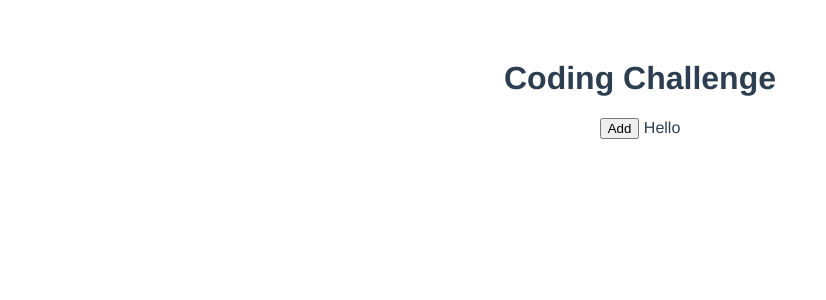
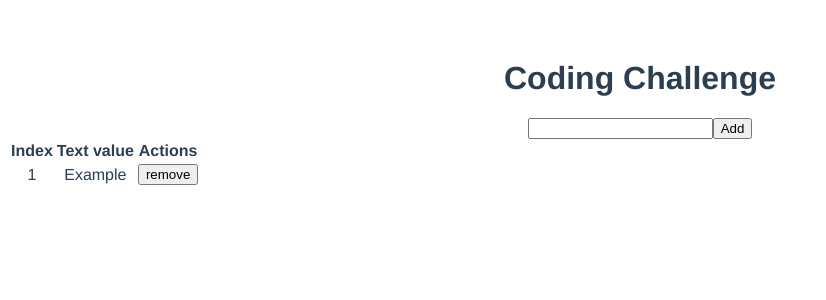
Before and after one commit to ulrichbergkemper1870/coding-challenge, a Vue app: page / in a window 1280 px wide. Shown: the top 300 px of the page, without its empty margins (0-826 px from the left). Built offline with nearby package versions, Linux system fonts and the light colour scheme.

Commit message:
template

```diff
--- a/src/App.vue
+++ b/src/App.vue
@@ -1,7 +1,7 @@
 <template>
   <h1>Coding Challenge</h1>
+  <Input />
   <Output />
-  <Input />
 </template>
 
 <script type="ts">
--- a/src/components/Input.vue
+++ b/src/components/Input.vue
@@ -1,7 +1,7 @@
 <template>
   <form>
+    <input type="text" name="textinput" />
     <button type="submit">Add</button>
-    Hello
   </form>
 </template>
 
@@ -10,9 +10,9 @@ export default {
   props: {
     // add optional props here
   },
-  setup(props, context) {
+  setup() {
+    // setup component
     return {};
-    // setup component
   },
 };
 </script>
--- a/src/components/Output.vue
+++ b/src/components/Output.vue
@@ -1,14 +1,31 @@
 <template>
-  <ul>
-    <li v-for="(line, index) in lines" :key="index">{{ line }}</li>
-  </ul>
+  <table>
+    <thead>
+      <tr>
+        <th>Index</th>
+        <th>Text value</th>
+        <th>Actions</th>
+      </tr>
+    </thead>
+    <tbody>
+      <tr>
+        <td>1</td>
+        <td>Example</td>
+        <td><button>remove</button></td>
+      </tr>
+    </tbody>
+  </table>
 </template>
 
 <script type="ts">
-import { defineComponent } from "vue";
-export default defineComponent({
+export default {
   props: {
-    lines: [],
+    // add optional props here
   },
-});
+  setup() {
+    // setup component
+    return {};
+  },
+};
+
 </script>
--- /dev/null
+++ b/vue.config.js
@@ -0,0 +1,8 @@
+module.exports = {
+    pages: {
+      index: {
+        entry: 'src/main.ts',
+        title: 'Coding Challenge',
+      },
+    },
+  };
```
Also changed, not shown: 2 other files (tests, documents, lock files or other folders).
